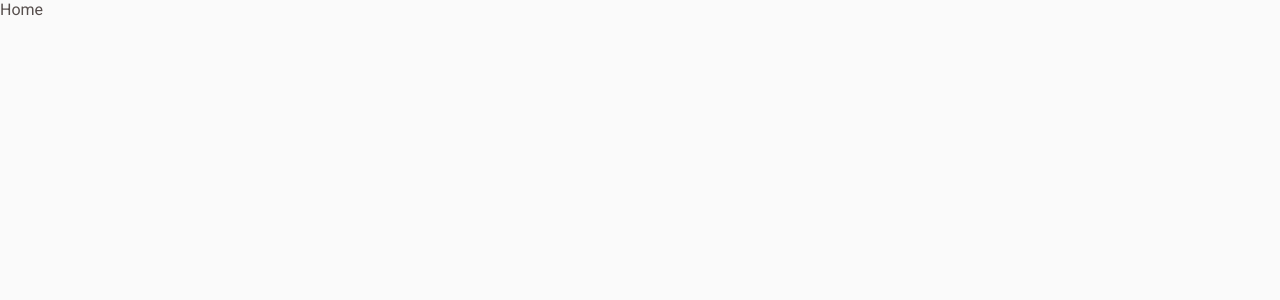
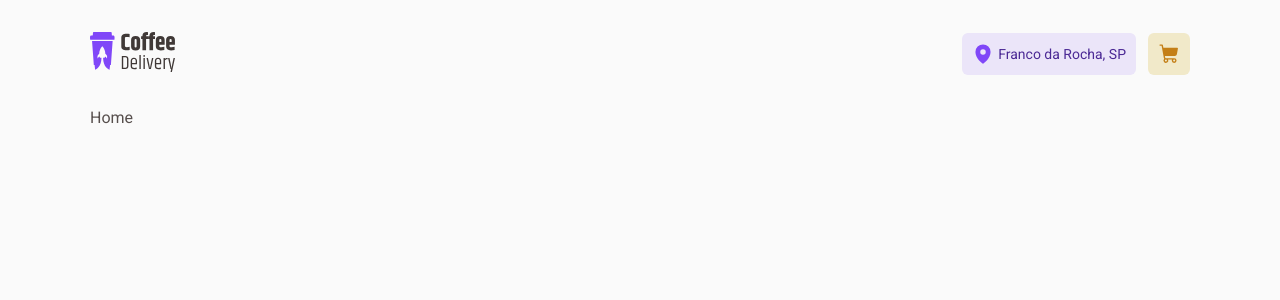
Before and after one commit to luisgustavoTbarbosa/coffee-delivery, a React (Vite) app: page / in a window 1280 px wide. Shown: the top 300 px of the page. Built offline with nearby package versions, Linux system fonts and the light colour scheme.

Commit message:
feat: route template and header component

```diff
--- a/package.json
+++ b/package.json
@@ -10,6 +10,7 @@
     "preview": "vite preview"
   },
   "dependencies": {
+    "@phosphor-icons/react": "^2.0.15",
     "react": "^18.2.0",
     "react-dom": "^18.2.0",
     "react-router-dom": "^6.22.3",
--- a/src/App.tsx
+++ b/src/App.tsx
@@ -10,6 +10,7 @@ export function App() {
       <BrowserRouter>
         <Router />
       </BrowserRouter>
+
       <GlobalStyle />
     </ThemeProvider>
   )
--- a/src/Router.tsx
+++ b/src/Router.tsx
@@ -1,4 +1,5 @@
 import { Routes, Route } from 'react-router-dom'
+import { DefaultLayout } from './layouts/DefaultLayout'
 import { Home } from './pages/Home'
 import { Checkout } from './pages/Checkout'
 import { Confirmed } from './pages/Confirmed'
@@ -6,9 +7,11 @@ import { Confirmed } from './pages/Confirmed'
 export function Router() {
   return (
     <Routes>
-      <Route path='/' element={<Home />}/>
-      <Route path='/checagem' element={<Checkout />}/>
-      <Route path='/checagem/pedido-confirmado' element={<Confirmed />}/>
+      <Route path='/' element={<DefaultLayout />}>
+        <Route path='/' element={<Home />}/>
+        <Route path='/checagem' element={<Checkout />}/>
+        <Route path='/checagem/pedido-confirmado' element={<Confirmed />}/>
+      </Route>
     </Routes>
   )
 }
--- /dev/null
+++ b/src/components/Header/index.tsx
@@ -0,0 +1,26 @@
+import { CheckoutContainer, HeaderContainer, LocationInfo } from './styles'
+import coffeeDeliveryLogo from '../../assets/coffee-delivery-logo.svg'
+import { NavLink } from 'react-router-dom'
+import { MapPin, ShoppingCart } from '@phosphor-icons/react'
+
+export function Header() {
+  return (
+    <HeaderContainer>
+      <nav>
+        <NavLink to="/" title="Início">
+          <img src={coffeeDeliveryLogo} />
+        </NavLink>
+
+        <CheckoutContainer>
+          <LocationInfo>
+            <MapPin size={22} weight="fill" color="#8047F8" />
+            <span>Franco da Rocha, SP</span>
+          </LocationInfo>
+          <NavLink to="/checagem" title="Carrinho">
+            <ShoppingCart size={22} weight="fill" color="#C47F17"/>
+          </NavLink>
+        </CheckoutContainer>
+      </nav>
+    </HeaderContainer>
+  )
+}
--- /dev/null
+++ b/src/components/Header/styles.ts
@@ -0,0 +1,43 @@
+import styled from "styled-components";
+
+export const HeaderContainer = styled.header`
+  padding: 2rem 0;
+
+  nav {
+    display: flex;
+    justify-content: space-between;
+  }
+`
+
+export const CheckoutContainer = styled.div`
+  display: flex;
+  align-items: center;
+  gap: 0.75rem;
+
+  a {
+    display: flex;
+    align-items: center;
+    padding: 0.625rem;
+    border-radius: 6px;
+    background-color: ${(props) => props.theme["yellow-light"]};
+    transition: background .2s ease;
+
+    &:hover {
+      background-color: #edde9e;
+    }
+  }
+`
+
+export const LocationInfo = styled.div`
+    display: flex;
+    align-items: center;
+    gap: 0.25rem;
+    padding: 0.625rem;
+    border-radius: 6px;
+    background-color: ${(props) => props.theme["purple-light"]};
+
+    span {
+      color: ${(props) => props.theme["purple-dark"]};
+      font-size: 0.875rem;
+    }
+`
--- /dev/null
+++ b/src/layouts/DefaultLayout/index.tsx
@@ -0,0 +1,12 @@
+import { LayoutContainer } from "./styles";
+import { Header } from "../../components/Header";
+import { Outlet } from "react-router-dom";
+
+export function DefaultLayout() {
+  return (
+    <LayoutContainer>
+      <Header />
+      <Outlet />
+    </LayoutContainer>
+  )
+}
--- /dev/null
+++ b/src/layouts/DefaultLayout/styles.ts
@@ -0,0 +1,7 @@
+import styled from "styled-components";
+
+export const LayoutContainer = styled.div`
+  max-width: 1140px;
+  margin: 0 auto;
+  padding: 0 1.25rem;
+`
--- a/src/styles/global.ts
+++ b/src/styles/global.ts
@@ -20,7 +20,7 @@ export const GlobalStyle = createGlobalStyle`
 
   body, input-security, textarea, button {
     font-family: 'Roboto';
+    font-size: 1rem;
     font-weight: 400;
-    font-size: 1rem;
   }
 `
```
Also changed, not shown: src/assets/coffee-delivery-logo.svg (added), 1 other file (tests, documents, lock files or other folders).
